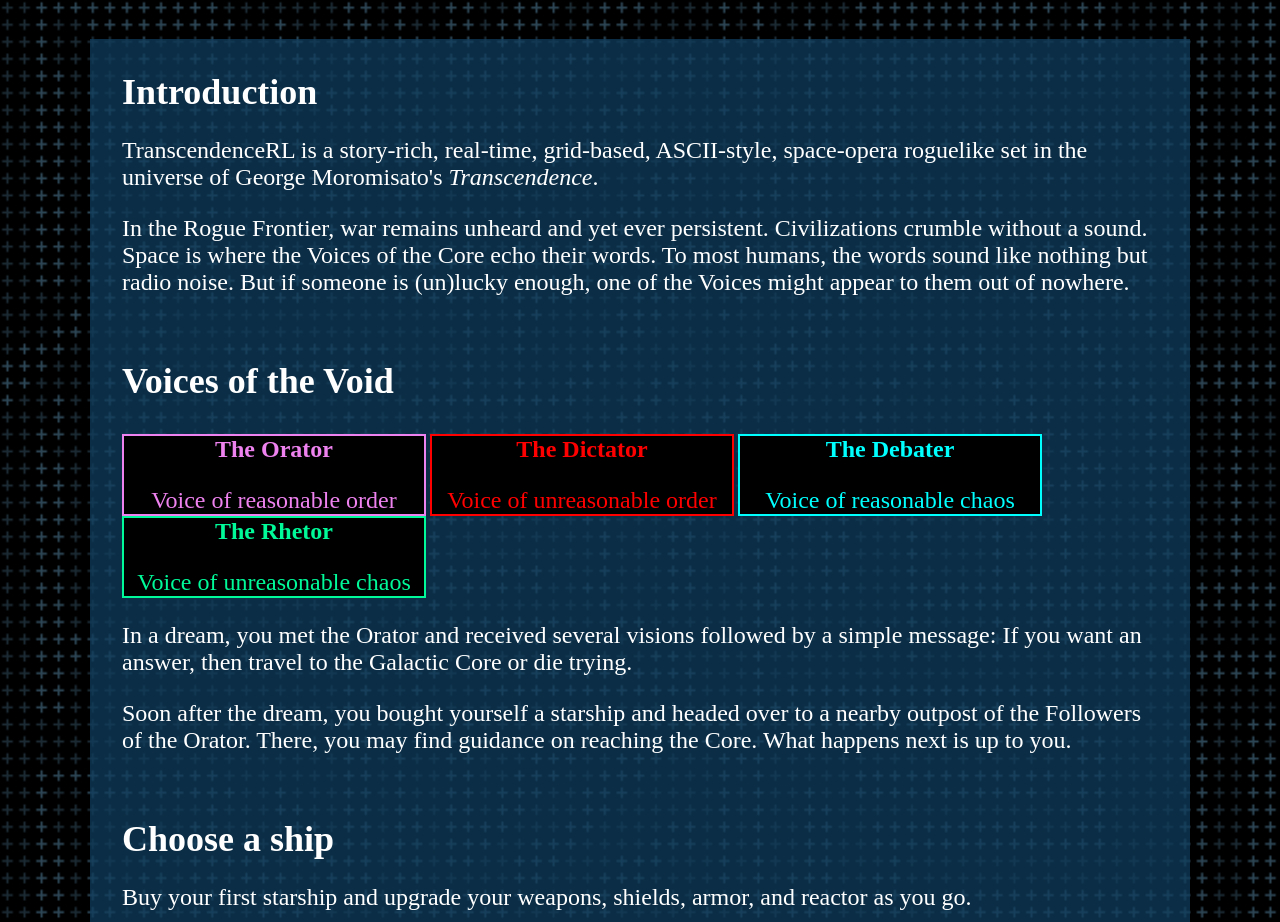
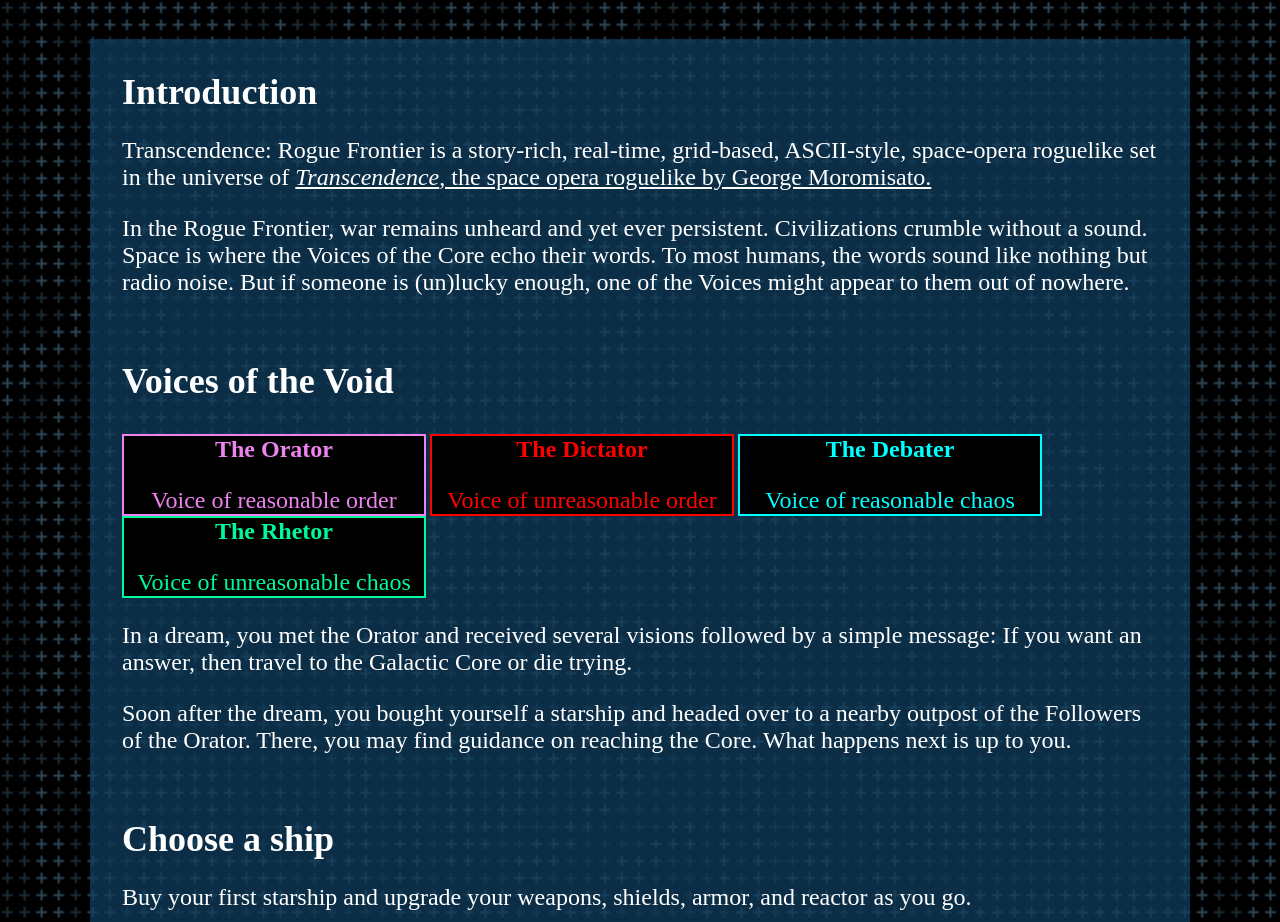
Before and after one commit to Rogue-Frontier/rogue-frontier.github.io, a plain HTML site: page index.html in a window 1280 px wide. Shown: the part 896-1818 px from the top of the page. Drawn offline with Linux system fonts and the light colour scheme.

Commit message:
add link

```diff
--- a/index.html
+++ b/index.html
@@ -132,7 +132,7 @@
         <div class="section">
             <h1>Introduction</h1>
             <p>
-                TranscendenceRL is a story-rich, real-time, grid-based, ASCII-style, space-opera roguelike set in the universe of George Moromisato's <em>Transcendence</em>.
+                Transcendence: Rogue Frontier is a story-rich, real-time, grid-based, ASCII-style, space-opera roguelike set in the universe of <a href="https://transcendence.kronosaur.com/"><em>Transcendence</em>, the space opera roguelike by George Moromisato.</a>
             </p>
             <p>
                 In the Rogue Frontier, war remains unheard and yet ever persistent. Civilizations crumble without a sound. Space is where the Voices of the Core echo their words. To most humans, the words sound like nothing but radio noise. But if someone is (un)lucky enough, one of the Voices might appear to them out of nowhere.
```
